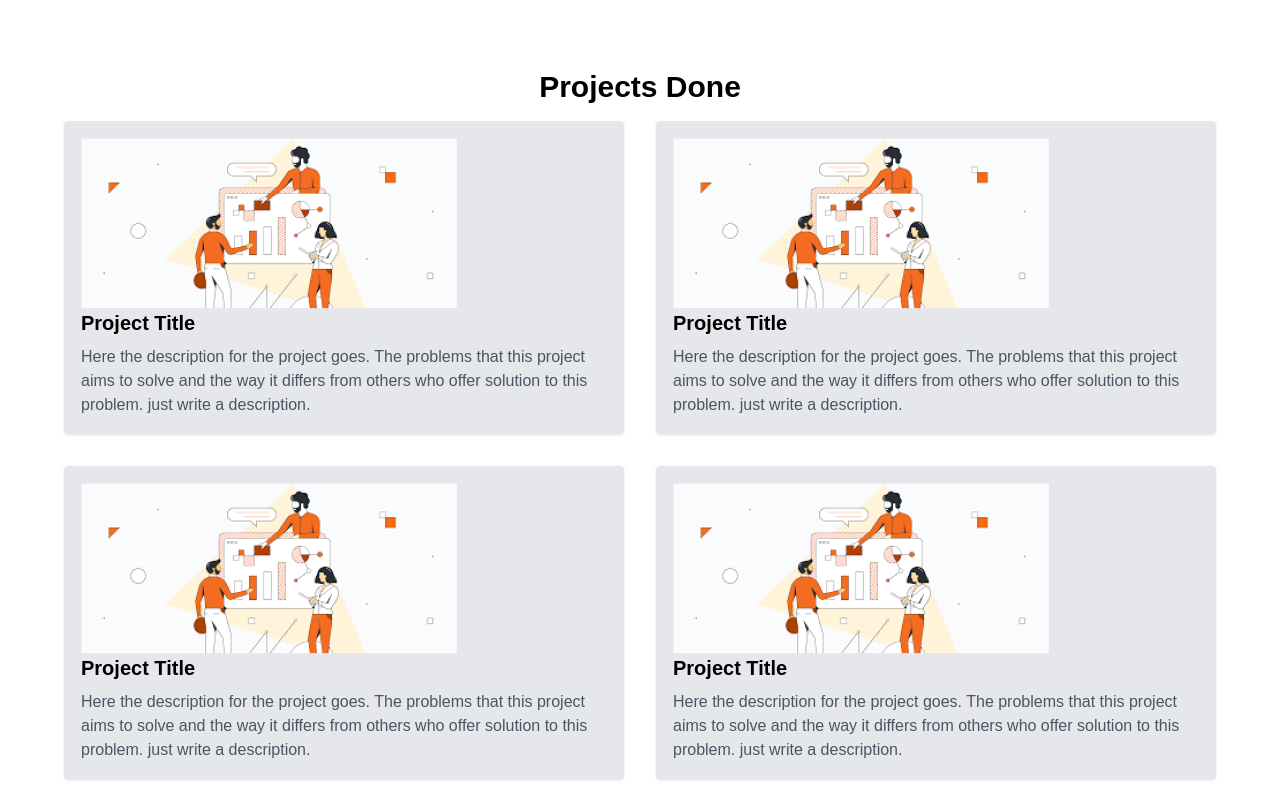
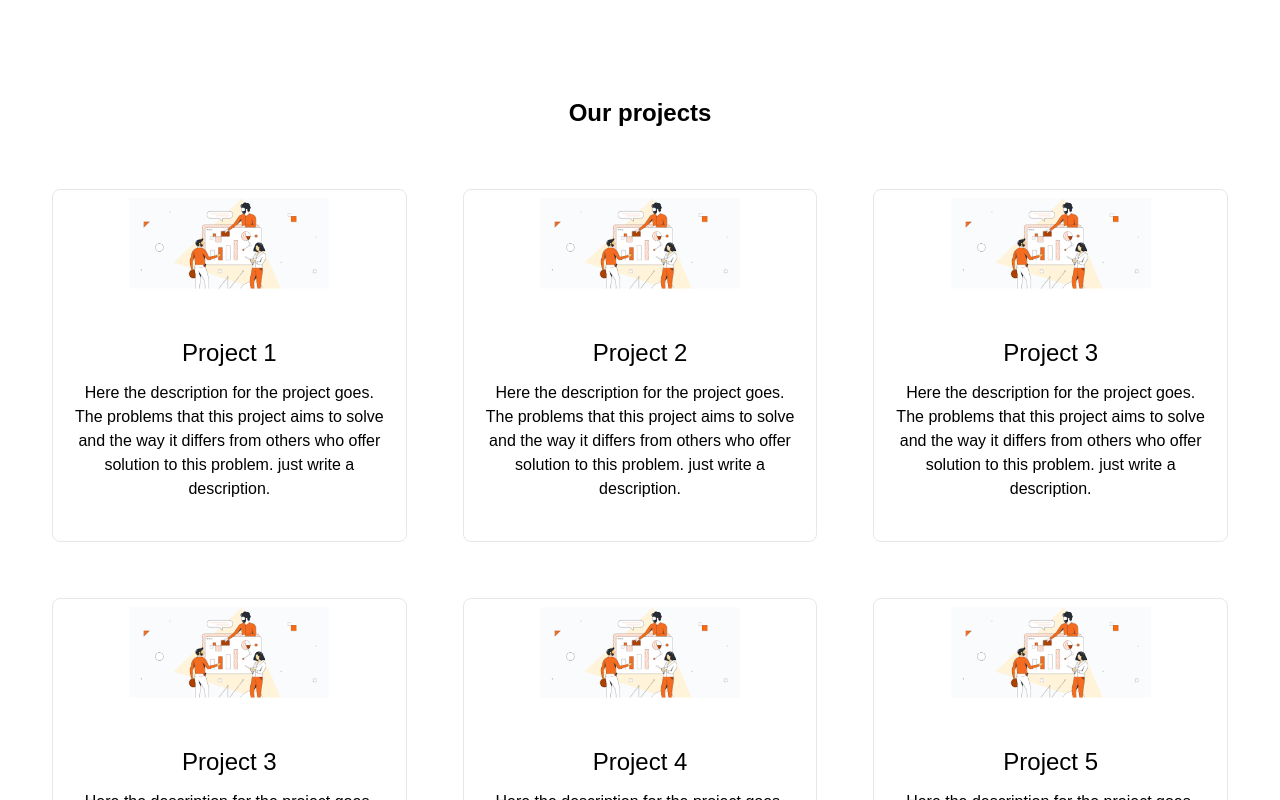
Before and after one commit to injifannoo/RabaWebsite, a React (Vite) app: page /our-project in a window 1280 px wide. Shown: the part 2320-3120 px from the top of the page. Built offline with nearby package versions, Linux system fonts and the light colour scheme.

Commit message:
Our Project section is updated

```diff
--- a/src/pages/OurProject.jsx
+++ b/src/pages/OurProject.jsx
@@ -1,66 +1,70 @@
-import projectImage from "../assets/images/projectImage.png"
-const OurProject = () => (
-    <div className="p-8 mt-auto">
-      <h1 className="text-3xl font-bold text-center">Projects Done</h1>
-      <div className="mt-4 grid gap-8 sm:grid-cols-1 md:grid-cols-2 lg:grid-cols-2">
-        <div className="flex flex-col p-4 border rounded shadow  bg-gray-200">
-        <div >
-            <img src={projectImage}
-            alt="Project Image"
+
+import React from "react";
+
+const projects = [
+    {
+        title:"Project 1",
+        imageUrl:"src/assets/images/projectImage.png",
+        description: "Here the  description  for the project goes. The problems that this project aims to solve and the way it differs from others who offer solution to this problem.  just write a description.",
+
+    },
+    {
+        title:"Project 2",
+        imageUrl:"src/assets/images/projectImage.png",
+        description: "Here the  description  for the project goes. The problems that this project aims to solve and the way it differs from others who offer solution to this problem.  just write a description.",
+    },
+    {
+        title:"Project 3",
+        imageUrl:"src/assets/images/projectImage.png",
+        description: "Here the  description  for the project goes. The problems that this project aims to solve and the way it differs from others who offer solution to this problem.  just write a description.",
+    },
+    {
+        title:"Project 3",
+        imageUrl:"src/assets/images/projectImage.png",
+        description: "Here the  description  for the project goes. The problems that this project aims to solve and the way it differs from others who offer solution to this problem.  just write a description.",
+    },
+    {
+        title:"Project 4",
+        imageUrl:"src/assets/images/projectImage.png",
+        description: "Here the  description  for the project goes. The problems that this project aims to solve and the way it differs from others who offer solution to this problem.  just write a description.",
+    },
+    {
+        title:"Project 5",
+        imageUrl:"src/assets/images/projectImage.png",
+        description: "Here the  description  for the project goes. The problems that this project aims to solve and the way it differs from others who offer solution to this problem.  just write a description.",
+    },
+]
+
+const Projects = () => {
+    return (
+        <div className="text-secondary font-custom">
+            <div className="flex flex-col justify-center items-center my-10">
+                <h1 className="text-2xl font-bold text-primary my-5">Our projects</h1>
+                <div className="line"></div>
+            </div>
+            <div className="grid md:grid-cols-3 max-w-[1200px] md:gap-14 m-auto px-3 my-10">
+                {projects.map((project, indx) => (
+                    <div
+                        key={indx}
+                        className="flex flex-col justify-center items-center rounded-lg  group overflow-hidden transition-transform duration-300 transform hover:scale-105 border hover:bg-[#F1F4F3]"
+                    >
+                        <div className="w-full h-full hover:bg-[#FAF8F5] flex justify-center items-center p-2">
+                            <img
+                                width={200}
+                                height={150}
+                                src={project.imageUrl}
+                                alt={project.title}
                             />
                         </div>
-        <div >
-          <h2 className="text-xl font-semibold">Project Title</h2>
-          <p className="mt-2 text-gray-600">Here the  description  for the project goes. The problems
-that this project aims to solve and the way it differs from
-others who offer solution to this problem.
-just write a description. </p>
+                        <div className="flex flex-col justify-center items-center p-5 my-5">
+                            <h1 className="text-2xl mb-3 text-primary">{project.title}</h1>
+                            <p className="text-center">{project.description}</p>
                         </div>
                     </div>
-        <div className="flex flex-col p-4 border rounded shadow  bg-gray-200">
-        <div >
-            <img src={projectImage}
-            alt="Project Image"
-            />
-        </div>
-        <div >
-          <h2 className="text-xl font-semibold">Project Title</h2>
-          <p className="mt-2 text-gray-600">Here the  description  for the project goes. The problems
-that this project aims to solve and the way it differs from
-others who offer solution to this problem.
-just write a description. </p>
-        </div>
-        </div>
-        <div className="flex flex-col p-4 border rounded shadow bg-gray-200">
-        <div >
-            <img src={projectImage}
-            alt="Project Image"
-            />
-        </div>
-        <div >
-          <h2 className="text-xl font-semibold">Project Title</h2>
-          <p className="mt-2 text-gray-600">Here the  description  for the project goes. The problems
-that this project aims to solve and the way it differs from
-others who offer solution to this problem.
-just write a description. </p>
-        </div>
-        </div>
-        <div className="flex flex-col p-4 border rounded shadow  bg-gray-200">
-        <div >
-            <img src={projectImage}
-            alt="Project Image"
-            />
-        </div>
-        <div >
-          <h2 className="text-xl font-semibold">Project Title</h2>
-          <p className="mt-2 text-gray-600">Here the  description  for the project goes. The problems
-that this project aims to solve and the way it differs from
-others who offer solution to this problem.
-just write a description. </p>
-        </div>
-        </div>
+                ))}
             </div>
         </div>
     );
+};
 
-  export default OurProject;
+export default Projects;
```
Lines whose indentation alone changed are shown as unchanged.
